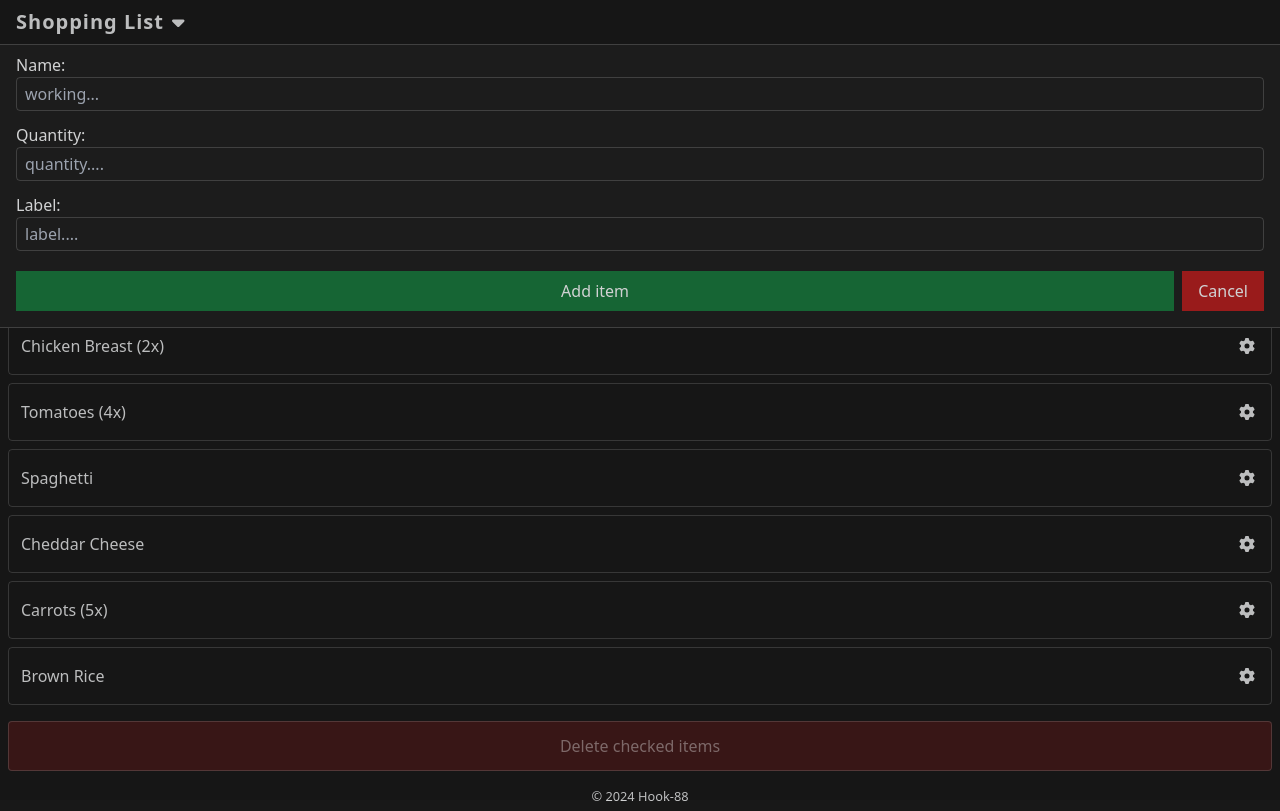
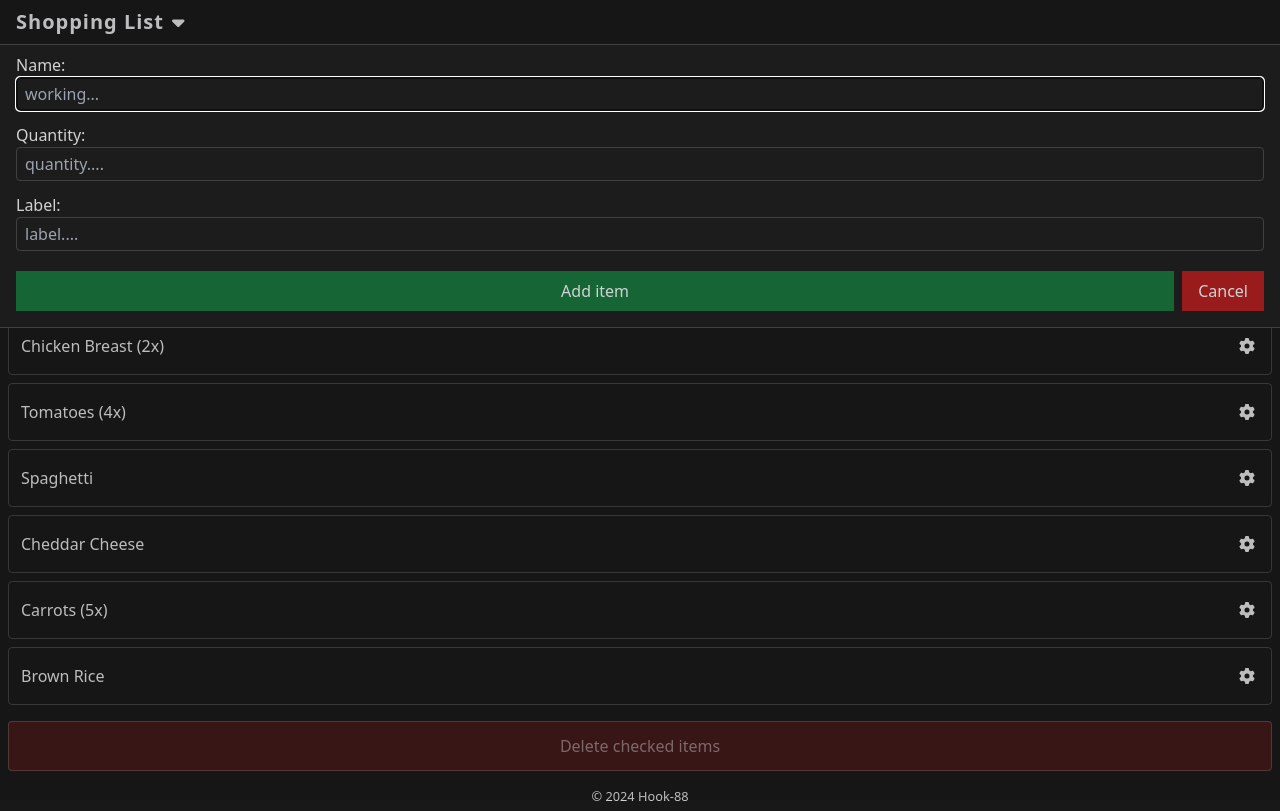
Before and after one commit to Hook-88/shopping-list, a Vue app: page / in a window 1280 px wide. Both pictures are taken after a click on the button 1247 px from the left and 22 px from the top of the page. Built offline with nearby package versions, Linux system fonts and the light colour scheme; the HTML template or start-up script is replaced by a standard one.

Commit message:
add logic to focus on name input onmount

```diff
--- a/src/components/Forms/AddNewItem/AddNewItem.vue
+++ b/src/components/Forms/AddNewItem/AddNewItem.vue
@@ -1,11 +1,18 @@
 <script setup lang="ts">
 import { useDialogStore } from '@/stores/dialog'
+import { onMounted, useTemplateRef } from 'vue';
 
 const dialogStore = useDialogStore()
 
 function handleClickCancel() {
   dialogStore.close()
 }
+
+const inputNameRef = useTemplateRef('input-name-ref')
+
+onMounted(() => {
+  inputNameRef.value?.focus()
+})
 
 </script>
 
@@ -15,7 +22,7 @@ function handleClickCancel() {
       <label>Name:</label>
       <br />
       <input type="text" placeholder="working..."
-        class="w-full px-2 py-1 rounded border border-[#d1d2d3]/20 bg-transparent">
+        class="w-full px-2 py-1 rounded border border-[#d1d2d3]/20 bg-transparent" ref="input-name-ref">
     </div>
 
     <div>
```
